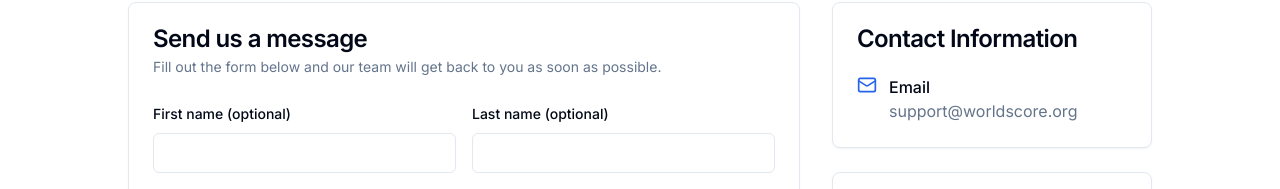
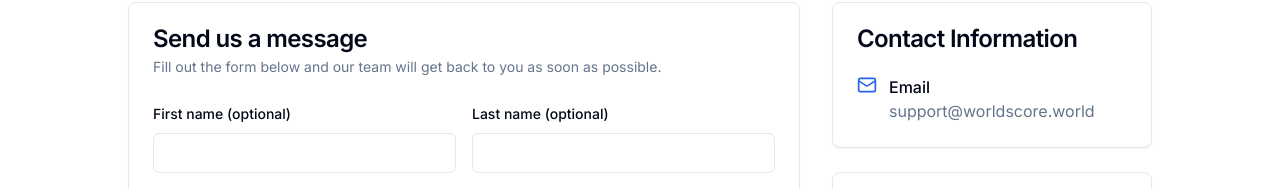
Before and after one commit to pikaimandal/worldscoresupport, a Next.js app: page /contact in a window 1280 px wide. Shown: the part 191-380 px from the top of the page. Built offline with nearby package versions, Linux system fonts and the light colour scheme.

Commit message:
Update support email address in contact page

```diff
--- a/app/contact/page.tsx
+++ b/app/contact/page.tsx
@@ -154,7 +154,7 @@ export default function ContactPage() {
                   <Mail className="h-5 w-5 text-primary" />
                   <div>
                     <p className="font-medium">Email</p>
-                    <p className="text-muted-foreground">support@worldscore.org</p>
+                    <p className="text-muted-foreground">support@worldscore.world</p>
                   </div>
                 </div>
               </CardContent>
```
